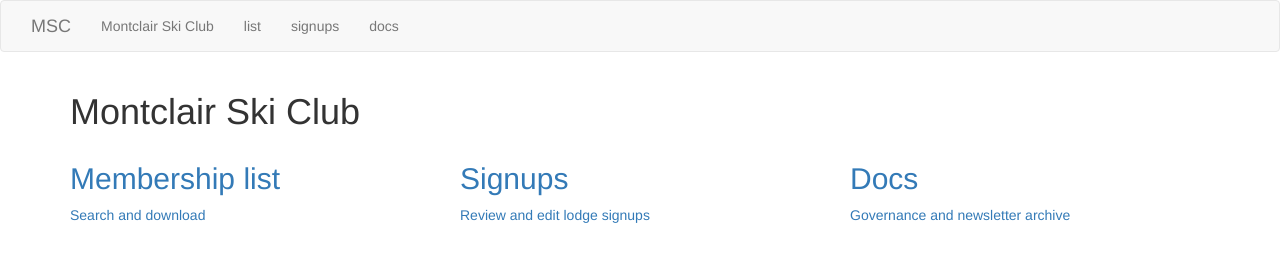
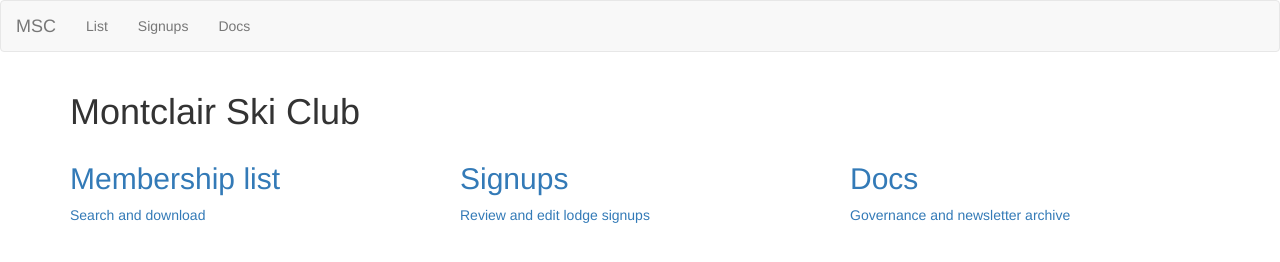
Before and after one commit to bradnoble/msc, a website: page public/index.html in a window 1280 px wide. Drawn offline with Linux system fonts and the light colour scheme.

Commit message:
https://github.com/bradnoble/msc/issues/18

```diff
--- a/public/index.html
+++ b/public/index.html
@@ -15,12 +15,26 @@
 	</head>
 	<body>
 		<nav class="navbar navbar-default">
-  		<div class="container-fluid">
+			<div class="container-fluid">
+				<!-- Brand and toggle get grouped for better mobile display -->
+				<div class="navbar-header">
+					<button type="button" class="navbar-toggle collapsed" data-toggle="collapse" data-target="#bs-example-navbar-collapse-1" aria-expanded="false">
+						<span class="sr-only">Toggle navigation</span>
+						<span class="icon-bar"></span>
+						<span class="icon-bar"></span>
+						<span class="icon-bar"></span>
+					</button>
+					<a class="navbar-brand" href="#">MSC</a>
+				</div>
+				<!-- Collect the nav links, forms, and other content for toggling -->
 				<div class="collapse navbar-collapse" id="bs-example-navbar-collapse-1">
-		      <a class="navbar-brand" href="#/">MSC</a>
-					<div primary-nav>
-				</div>
-  		</div>
+					<ul class="nav navbar-nav">
+						<li><a href="#/list">List</a></li>
+						<li><a href="#/signups">Signups</a></li>
+						<li><a href="#/docs">Docs</a></li>
+					</ul>
+				</div><!-- /.navbar-collapse -->
+			</div><!-- /.container-fluid -->
 		</nav>
 
 		<div class="alerts" alerts></div>
```
